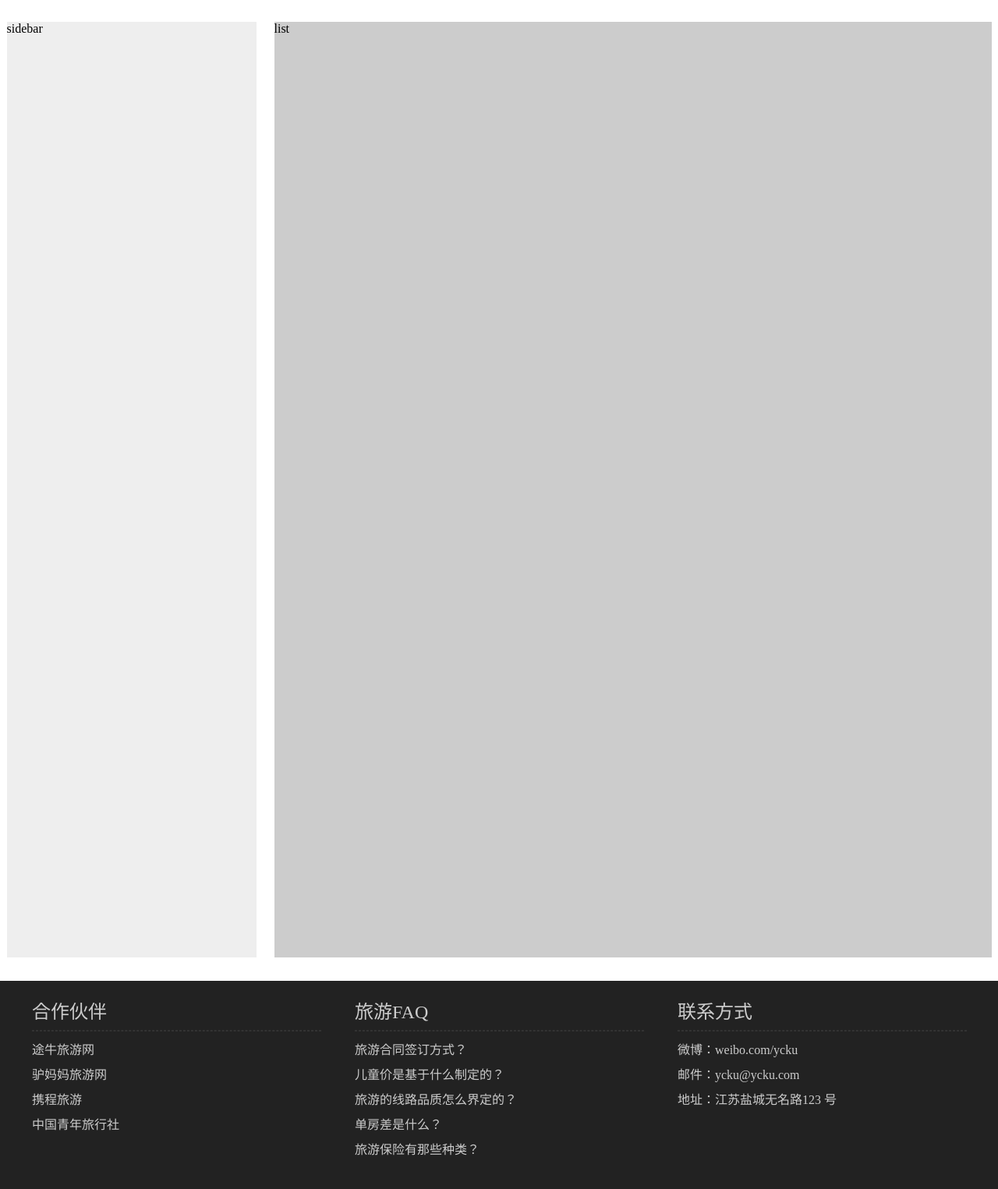
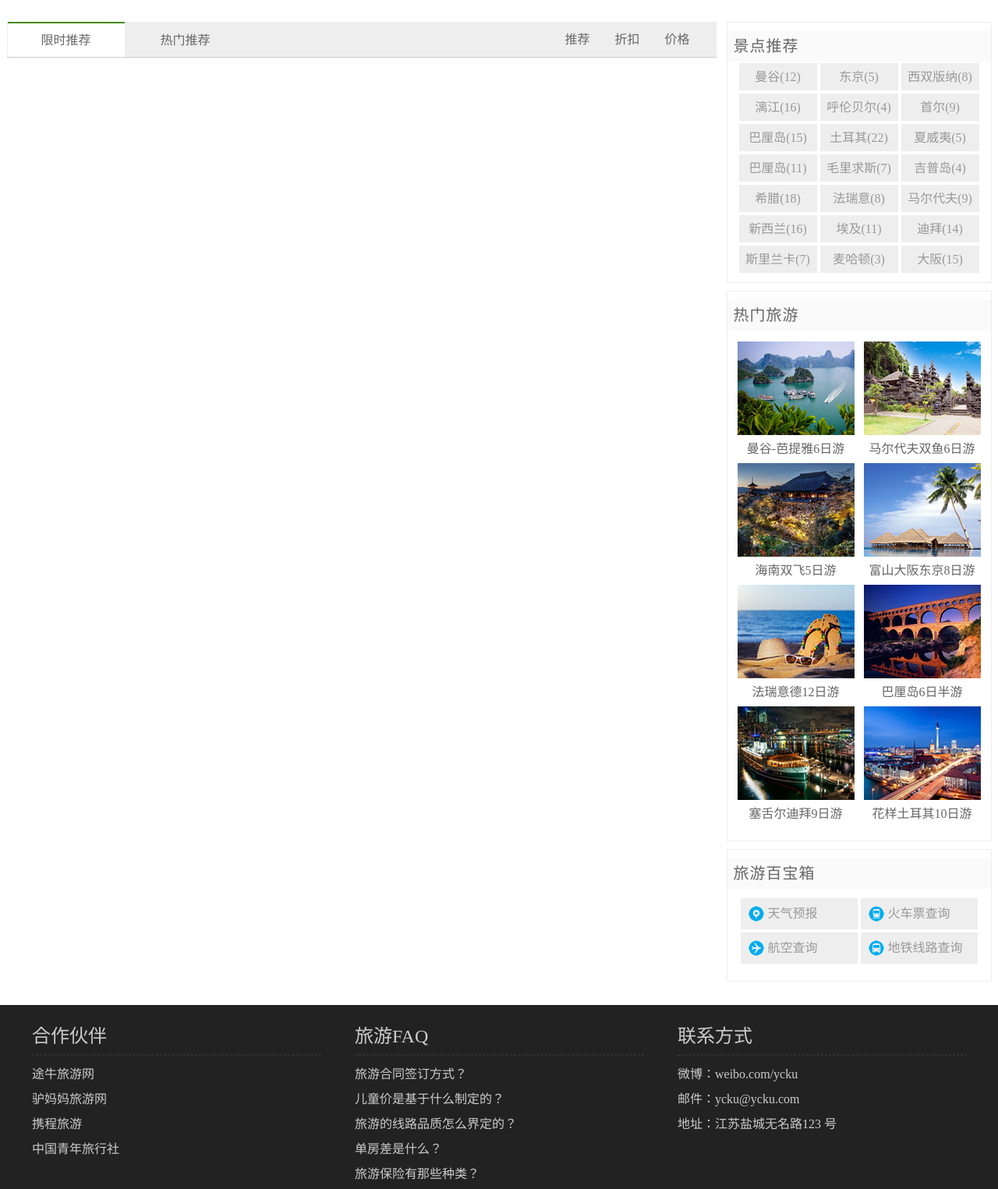
Before and after one commit to Alanhliu/html5_pc_project, a plain HTML site: page information.html in a window 1280 px wide. Shown: the part 372-1897 px from the top of the page at 78% size. Drawn offline with Linux system fonts and the light colour scheme.

Commit message:
third commit

```diff
--- a/css/base.css
+++ b/css/base.css
@@ -80,6 +80,10 @@ a {
 #footer {
 	height: 360px;
 	background-color: #222;
+	/*清理浮动，高度自适应*/
+	clear: both;
+	position: relative;
+	top: 20px;
 }
 
 #footer .top {
--- a/css/column.css
+++ b/css/column.css
@@ -31,20 +31,163 @@
 
 #container {
 	width: 1263px;
-	height: 1200px;
+	/*height: 1200px;*/
 	margin: 30px auto;
 }
 
 #container .sidebar {
-	width: 320px;
-	height: 1200px;
+	width: 340px;
+	/*height: 1200px;*/
+	float: right;
+}
+
+#container .sidebox {
+	border: 1px solid #eee;
+	margin: 0 0 10px 0;
+	text-align: center;
+	padding: 10px 0;
+}
+
+#container .sidebox h2 {
+	font-size: 20px;
+	font-weight: normal;
+	letter-spacing: 1px;
+	text-indent: 8px;
+	height: 40px;
+	line-height: 40px;
+	background-color: #fafafa;
+	color: #666;
+	text-align: left;
+}
+
+#container .tag li {
+	display: inline-block;
+	width: 100px;
+	height: 35px;
 	background-color: #eee;
+	line-height: 35px;
+	margin: 2px 0;
+}
+
+#container .tag a {
+	/*display: inline-block;
+	width: 100px;
+	height: 35px;*/
+
+	/*用inline-block还要和子元素设置相同的高宽
+	所以用block方便，直接将子元素包裹住*/
+	display: block;
+	color: #999;
+}
+
+#container .tag a:hover {
+	background-color: #48b000;
+	color: #fff;
+}
+
+#container .figure {
+	padding: 10px 0;
+}
+
+#container figure {
+	display: inline-block;
+	padding: 4px;
+	color: #666;
+}
+
+#container .box {
+	padding: 10px 0;
+}
+
+#container .box a {
+	display: inline-block;
+	width: 150px;
+	height: 40px;
+	line-height: 40px;
+	margin: 2px 0;
+	text-align: left;
+	text-indent: 35px;
+	color: #999;
+}
+
+#container .list {
+	width: 900px;
+	/*height: 1200px;*/
+	background-color: #ccc;
 	float: left;
 }
 
+#container .box a.trea1 {
+	background: #eee url(../img/trea1.png) no-repeat 10px center;
+}
+
+#container .box a.trea2 {
+	background: #eee url(../img/trea2.png) no-repeat 10px center;
+}
+
+#container .box a.trea3 {
+	background: #eee url(../img/trea3.png) no-repeat 10px center;
+}
+
+#container .box a.trea4 {
+	background: #eee url(../img/trea4.png) no-repeat 10px center;
+}
+
 #container .list {
-	width: 920px;
-	height: 1200px;
-	background-color: #ccc;
+	width: 910px;
+	float: left;
+}
+
+#container .infor {
+	height: 45px;
+	line-height: 45px;
+	background-color: #eee;
+}
+
+#container .left {
+	display: inline-block;
+	float: left;
+}
+
+#container .left li {
+	display: inline-block;
+	width: 150px;
+	height: 43px;
+	line-height: 43px;
+	text-align: center;
+}
+
+#container .left li:first-child {
+	background-color: #fff;
+	border-top: 2px solid #458b00;
+	position: relative;
+	left: 1px;
+}
+
+#container .left a {
+	color: #666;
+}
+
+#container .right {
+	display: inline-block;
+	padding: 0 20px 0 0;
 	float: right;
 }
+
+#container .right li {
+	display: inline-block;
+	width: 60px;
+	height: 45px;
+	line-height: 45px;
+	text-align: center;
+}
+
+#container .right a {
+	padding: 3px 8px;
+	color: #666;
+}
+
+#container .right a.selected, #container .right a:hover {
+	background-color: #458b00;
+	color: #fff;
+}
--- a/css/style.css
+++ b/css/style.css
@@ -97,12 +97,15 @@
 }
 
 #tour figcaption {
-
 	color: #777;
 	line-height: 1.5;
 	letter-spacing: 1px;
 	font-size: 14px;
 	padding: 7px 0 5px 0;
+}
+
+#tour .info {
+	padding: 5px 0 0 0;
 }
 
 #tour .title {
--- a/information.html
+++ b/information.html
@@ -33,12 +33,98 @@
 </div>
 
 <div id="container">
+	<div class="list">
+		<div class="infor">
+			<ul class="left">
+				<li><a href="#">限时推荐</a></li>
+				<li><a href="#">热门推荐</a></li>
+			</ul>
+
+			<ul class="right">
+				<li><a href="#">推荐</a></li>
+				<li><a href="#">折扣</a></li>
+				<li><a href="#">价格</a></li>
+			</ul>
+		</div>
+	</div>
+
 	<aside class="sidebar">
-		sidebar
+		<div class="sidebox recommend">
+			<h2>景点推荐</h2>
+			<div class="tag">
+				<ul>
+					<li><a href="###">曼谷(12)</a></li>
+					<li><a href="###">东京(5)</a></li>
+					<li><a href="###">西双版纳(8)</a></li>
+					<li><a href="###">漓江(16)</a></li>
+					<li><a href="###">呼伦贝尔(4)</a></li>
+					<li><a href="###">首尔(9)</a></li>
+					<li><a href="###">巴厘岛(15)</a></li>
+					<li><a href="###">土耳其(22)</a></li>
+					<li><a href="###">夏威夷(5)</a></li>
+					<li><a href="###">巴厘岛(11)</a></li>
+					<li><a href="###">毛里求斯(7)</a></li>
+					<li><a href="###">吉普岛(4)</a></li>
+					<li><a href="###">希腊(18)</a></li>
+					<li><a href="###">法瑞意(8)</a></li>
+					<li><a href="###">马尔代夫(9)</a></li>
+					<li><a href="###">新西兰(16)</a></li>
+					<li><a href="###">埃及(11)</a></li>
+					<li><a href="###">迪拜(14)</a></li>
+					<li><a href="###">斯里兰卡(7)</a></li>
+					<li><a href="###">麦哈顿(3)</a></li>
+					<li><a href="###">大阪(15)</a></li>
+				</ul>
+			</div>
+		</div>
+
+		<div class="sidebox hot">
+			<h2>热门旅游</h2>
+			<div class="figure">
+				<figure>
+					<img src="img/hot1.jpg" alt="曼谷-芭提雅6日游">
+					<figcaption>曼谷-芭提雅6日游</figcaption>
+				</figure>
+				<figure>
+					<img src="img/hot2.jpg" alt="马尔代夫双鱼6日游">
+					<figcaption>马尔代夫双鱼6日游</figcaption>
+				</figure>
+				<figure>
+					<img src="img/hot3.jpg" alt="海南双飞5日游">
+					<figcaption>海南双飞5日游</figcaption>
+				</figure>
+				<figure>
+					<img src="img/hot4.jpg" alt="富山大阪东京8日游">
+					<figcaption>富山大阪东京8日游</figcaption>
+				</figure>
+				<figure>
+					<img src="img/hot5.jpg" alt="法瑞意德12日游">
+					<figcaption>法瑞意德12日游</figcaption>
+				</figure>
+				<figure>
+					<img src="img/hot6.jpg" alt="巴厘岛6日半游">
+					<figcaption>巴厘岛6日半游</figcaption>
+				</figure>
+				<figure>
+					<img src="img/hot7.jpg" alt="塞舌尔迪拜9日游">
+					<figcaption>塞舌尔迪拜9日游</figcaption>
+				</figure>
+				<figure>
+					<img src="img/hot8.jpg" alt="花样土耳其10日游">
+					<figcaption>花样土耳其10日游</figcaption>
+				</figure>
+			</div>
+		</div>
+		<div class="sidebox treasure">
+			<h2>旅游百宝箱</h2>
+			<div class="box">
+				<a href="###" class="trea1">天气预报</a>
+				<a href="###" class="trea2">火车票查询</a>
+				<a href="###" class="trea3">航空查询</a>
+				<a href="###" class="trea4">地铁线路查询</a>
+			</div>
+		</div>
 	</aside>
-	<div class="list">
-		list
-	</div>
 </div>
 
 <footer id="footer">
```
Also changed, not shown: index.html (+47 -28 lines).
